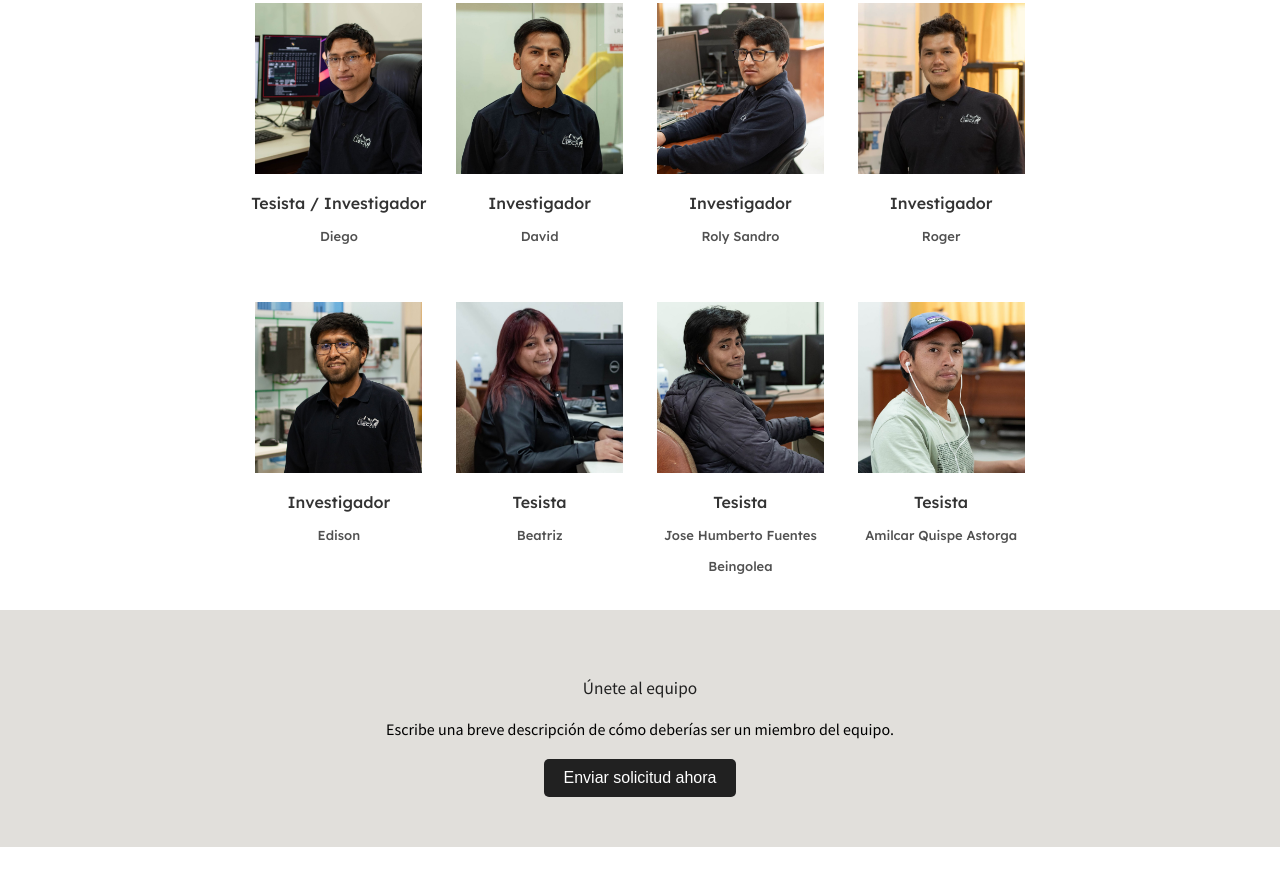
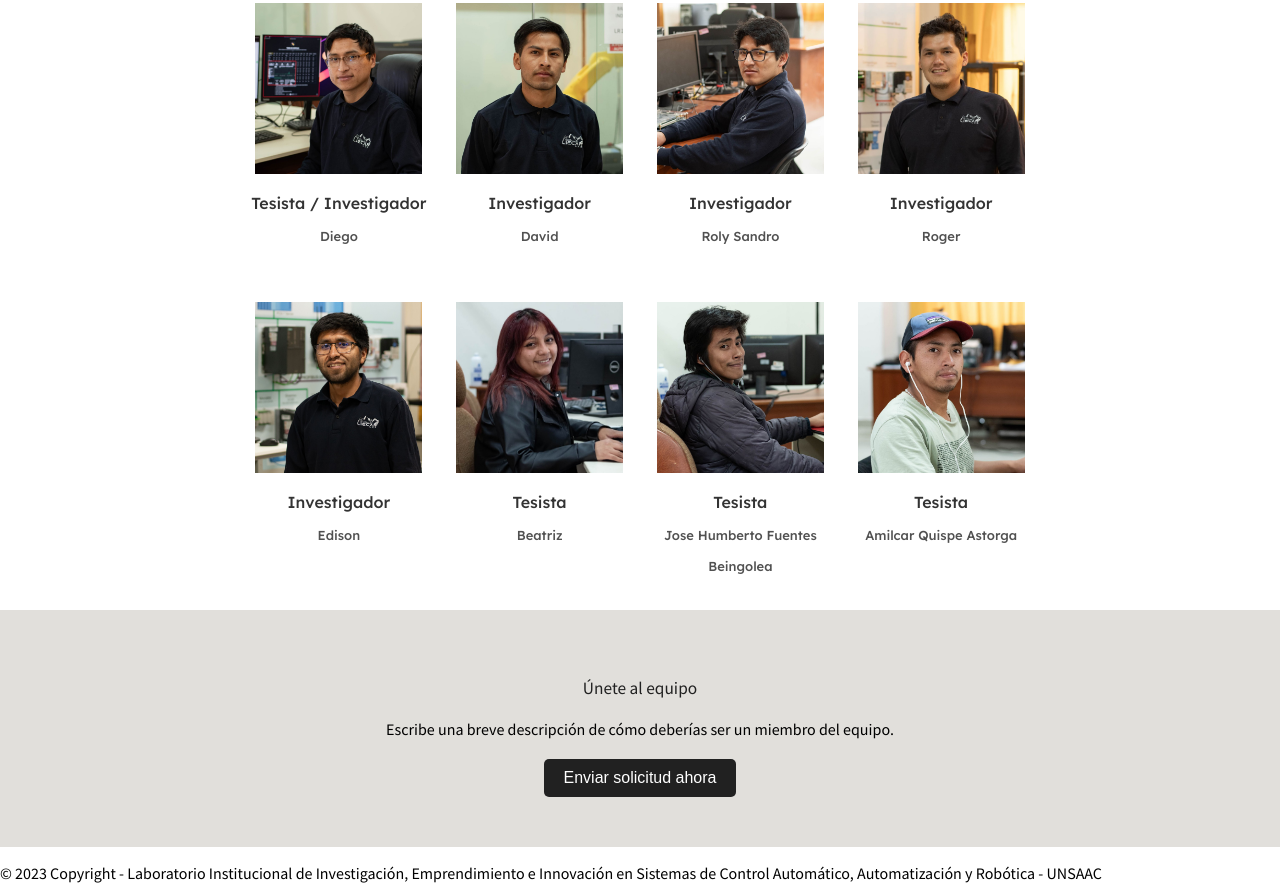
Before and after one commit to Shaiel7/Webcitos, a website: page public/equipo.html in a window 1280 px wide. Shown: the part 2829-3712 px from the top of the page. Before the commit the page ends 3676 px from the top, so only its background shows below. Drawn offline with Linux system fonts and the light colour scheme.

Commit message:
Update equipo.html

```diff
--- a/public/equipo.html
+++ b/public/equipo.html
@@ -1,4 +1,4 @@
-<!-- Equipo Section -->
+<!-- Cabecera -->
 <head>
     <meta charset="UTF-8">
     <meta name="viewport" content="width=device-width, initial-scale=1.0">
@@ -137,4 +137,10 @@
             </div>
         </section>
     <!-- FALTA PARTE FINAL DEBAJO DE LA LINEA PLOMA -->
+
+<!-- Pie de página -->
+<footer>
+    <p>© 2023 Copyright - Laboratorio Institucional de Investigación, Emprendimiento e Innovación en Sistemas de Control Automático, Automatización y Robótica - UNSAAC</p>
+</footer>
+
 </body>
```
